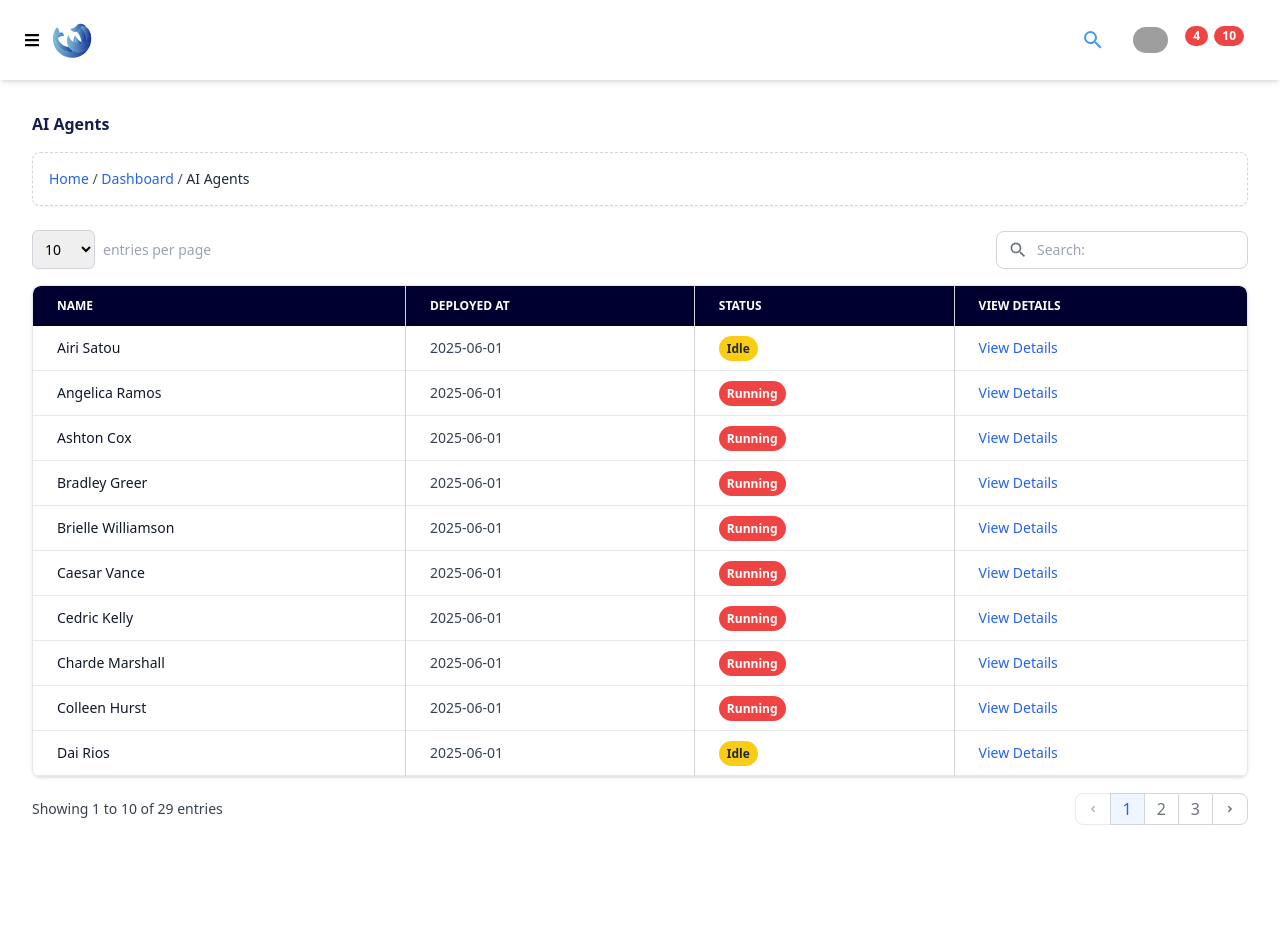
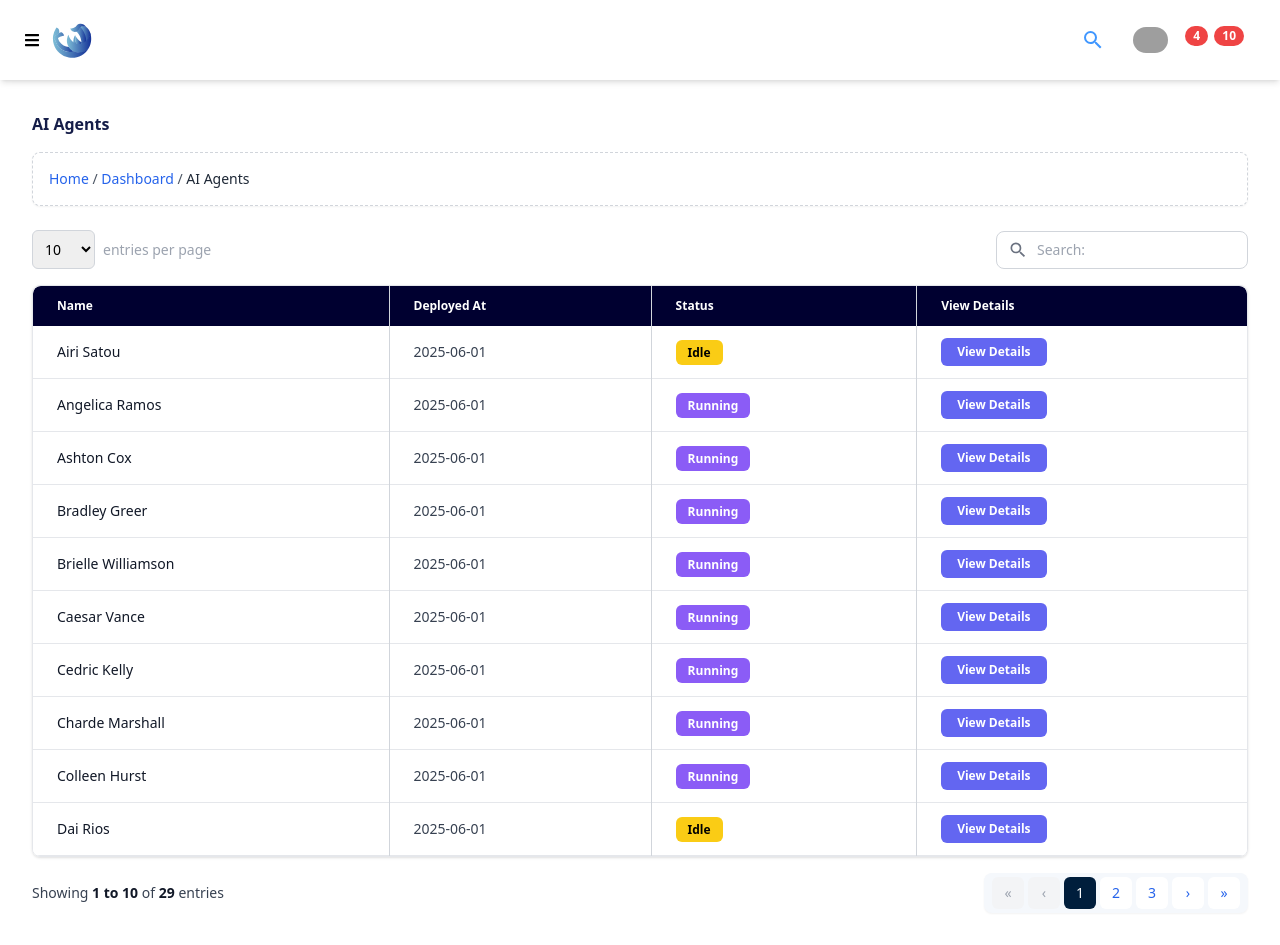
Before and after one commit to Cloudseals-MVP/CS-FRONTEND, a React (Vite) app: page /ai-agents in a window 1280 px wide. Before the commit the page ends 857 px from the top, so only its background shows below. Built offline with nearby package versions, Linux system fonts and the light colour scheme; grey boxes are pictures that could not be loaded.

Commit message:
AI-Agents

```diff
--- a/src/pages/Ai-Agents.jsx
+++ b/src/pages/Ai-Agents.jsx
@@ -37,6 +37,11 @@ export default function AiAgents() {
   const [isSidenavOpen, setIsSidenavOpen] = useState(false);
   const navigate = useNavigate();
   const [activeSidebarMenu, setActiveSidebarMenu] = useState({});
+  const [selectedAgent, setSelectedAgent] = useState(null);
+
+  const handleOpenModal = (agent) => {
+    setSelectedAgent(agent);
+  };
 
   // Dummy data for AI Agents table
   const [aiAgentsData, setAiAgentsData] = useState([
@@ -581,7 +586,7 @@ export default function AiAgents() {
         {/* AI Agents Table */}
         <div className="overflow-x-auto rounded-lg shadow border border-gray-200">
           <table className="w-full text-sm text-left text-gray-700 border-collapse">
-            <thead className="text-xs text-white uppercase bg-[#000030]">
+            <thead className="text-xs text-white bg-[#000030]">
               <tr>
                 <th
                   scope="col"
@@ -615,17 +620,20 @@ export default function AiAgents() {
                     </td>
                     <td className="px-6 py-3 border-r border-gray-300">
                       <span
-                        className={`px-2 py-1 rounded-full text-xs font-semibold ${
+                        className={`px-3 py-1 rounded-md text-xs cursor-pointer font-semibold ${
                           agent.status === "Running"
-                            ? "bg-red-500 text-white"
-                            : "bg-yellow-400 text-gray-800"
+                            ? "bg-violet-500 text-white"
+                            : "bg-yellow-400 text-black"
                         }`}
                       >
                         {agent.status}
                       </span>
                     </td>
                     <td className="px-6 py-3">
-                      <button className="font-medium text-blue-600 hover:underline">
+                      <button
+                        onClick={() => handleOpenModal(agent)}
+                        className="bg-indigo-500 text-white px-4 py-1.5 rounded-md text-xs font-semibold hover:bg-indigo-600 transition-colors"
+                      >
                         View Details
                       </button>
                     </td>
@@ -646,56 +654,133 @@ export default function AiAgents() {
         </div>
 
         {/* Pagination */}
-        <nav
-          className="flex flex-col md:flex-row justify-between items-center pt-4"
-          aria-label="Table navigation"
-        >
+        <nav className="flex flex-col md:flex-row justify-between items-center pt-4">
           <span className="text-sm font-normal text-gray-700 mb-4 md:mb-0">
             Showing{" "}
-            <span className="text-gray-700">
+            <span className="font-semibold text-gray-900">
               {indexOfFirstAgent + 1} to{" "}
               {Math.min(indexOfLastAgent, filteredAgents.length)}
             </span>{" "}
-            of <span className="text-gray-700">{filteredAgents.length}</span>{" "}
+            of{" "}
+            <span className="font-semibold text-gray-900">
+              {filteredAgents.length}
+            </span>{" "}
             entries
           </span>
-          <ul className="inline-flex items-center -space-x-px">
+
+          <ul className="inline-flex items-center space-x-1 bg-[#f5f8fc] px-2 py-1 rounded-lg shadow-sm">
+            {/* First Page */}
+            <li>
+              <button
+                onClick={() => paginate(1)}
+                disabled={currentPage === 1}
+                className={`w-8 h-8 flex items-center justify-center rounded-md text-sm font-medium ${
+                  currentPage === 1
+                    ? "text-gray-400 bg-gray-100 cursor-not-allowed"
+                    : "text-blue-600 bg-white hover:bg-blue-50"
+                }`}
+              >
+                «
+              </button>
+            </li>
+
+            {/* Previous */}
             <li>
               <button
                 onClick={() => paginate(currentPage - 1)}
                 disabled={currentPage === 1}
-                className="flex items-center justify-center px-3 h-8 ml-0 leading-tight text-gray-500 bg-white border border-gray-300 rounded-l-lg hover:bg-gray-100 hover:text-gray-700 disabled:opacity-50 disabled:cursor-not-allowed"
+                className={`w-8 h-8 flex items-center justify-center rounded-md text-sm font-medium ${
+                  currentPage === 1
+                    ? "text-gray-400 bg-gray-100 cursor-not-allowed"
+                    : "text-blue-600 bg-white hover:bg-blue-50"
+                }`}
               >
-                <span className="sr-only">Previous</span>
-                <FaAngleLeft className="w-2.5 h-2.5" />
+                ‹
               </button>
             </li>
+
+            {/* Page Numbers */}
             {Array.from({ length: totalPages }, (_, i) => (
               <li key={i}>
                 <button
                   onClick={() => paginate(i + 1)}
-                  className={`flex items-center justify-center px-3 h-8 leading-tight border border-gray-300 hover:bg-gray-100 hover:text-gray-700 ${
+                  className={`w-8 h-8 flex items-center justify-center rounded-md text-sm font-medium transition-colors ${
                     currentPage === i + 1
-                      ? "text-blue-600 bg-blue-50"
-                      : "text-gray-500 bg-white"
+                      ? "bg-[#001e3c] text-white"
+                      : "text-blue-600 bg-white hover:bg-blue-50"
                   }`}
                 >
                   {i + 1}
                 </button>
               </li>
             ))}
+
+            {/* Next */}
             <li>
               <button
                 onClick={() => paginate(currentPage + 1)}
                 disabled={currentPage === totalPages}
-                className="flex items-center justify-center px-3 h-8 leading-tight text-gray-500 bg-white border border-gray-300 rounded-r-lg hover:bg-gray-100 hover:text-gray-700 disabled:opacity-50 disabled:cursor-not-allowed"
+                className={`w-8 h-8 flex items-center justify-center rounded-md text-sm font-medium ${
+                  currentPage === totalPages
+                    ? "text-gray-400 bg-gray-100 cursor-not-allowed"
+                    : "text-blue-600 bg-white hover:bg-blue-50"
+                }`}
               >
-                <span className="sr-only">Next</span>
-                <FaAngleLeft className="w-2.5 h-2.5 rotate-180" />
+                ›
+              </button>
+            </li>
+
+            {/* Last Page */}
+            <li>
+              <button
+                onClick={() => paginate(totalPages)}
+                disabled={currentPage === totalPages}
+                className={`w-8 h-8 flex items-center justify-center rounded-md text-sm font-medium ${
+                  currentPage === totalPages
+                    ? "text-gray-400 bg-gray-100 cursor-not-allowed"
+                    : "text-blue-600 bg-white hover:bg-blue-50"
+                }`}
+              >
+                »
               </button>
             </li>
           </ul>
         </nav>
+
+        {selectedAgent && (
+          <div className="fixed inset-0 z-50 flex items-start justify-center bg-black bg-opacity-40 pt-24">
+            <div className="bg-white rounded-md shadow-lg w-full max-w-md mx-auto">
+              <div className="flex justify-between items-center p-4 border-b">
+                <h2 className="text-lg font-semibold">AI Agents Details</h2>
+                <button
+                  onClick={() => setSelectedAgent(null)}
+                  className="text-gray-500 hover:text-gray-800 text-xl"
+                >
+                  ✕
+                </button>
+              </div>
+              <div className="p-4 text-sm text-gray-700 space-y-2">
+                <p>
+                  <strong>Name:</strong> {selectedAgent.name}
+                </p>
+                <p>
+                  <strong>Status:</strong> {selectedAgent.status}
+                </p>
+                <p>
+                  <strong>Deployed At:</strong> {selectedAgent.deployedAt}
+                </p>
+              </div>
+              <div className="flex justify-end p-3 border-t">
+                <button
+                  onClick={() => setSelectedAgent(null)}
+                  className="bg-blue-600 text-white px-4 py-1.5 rounded-md text-sm hover:bg-blue-700"
+                >
+                  OK
+                </button>
+              </div>
+            </div>
+          </div>
+        )}
       </div>
     </div>
   );
```
